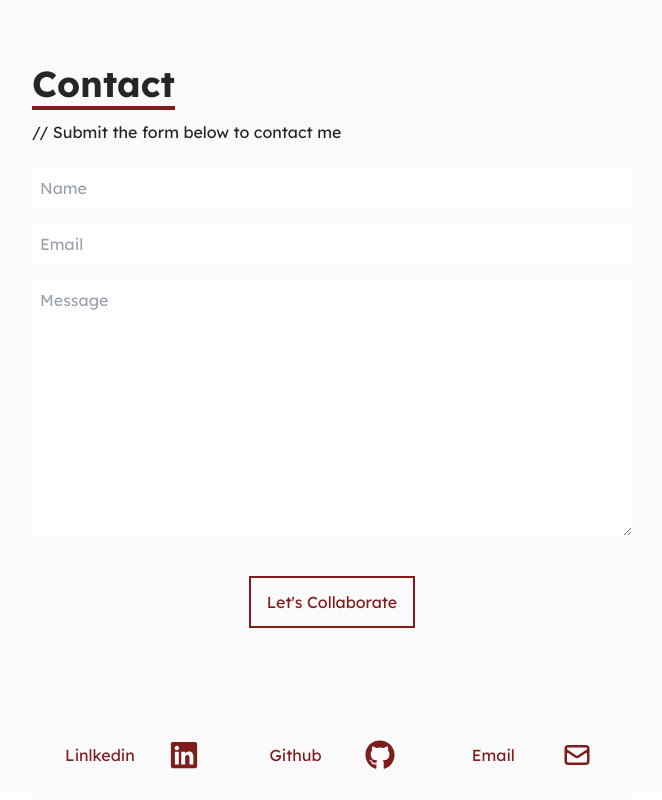
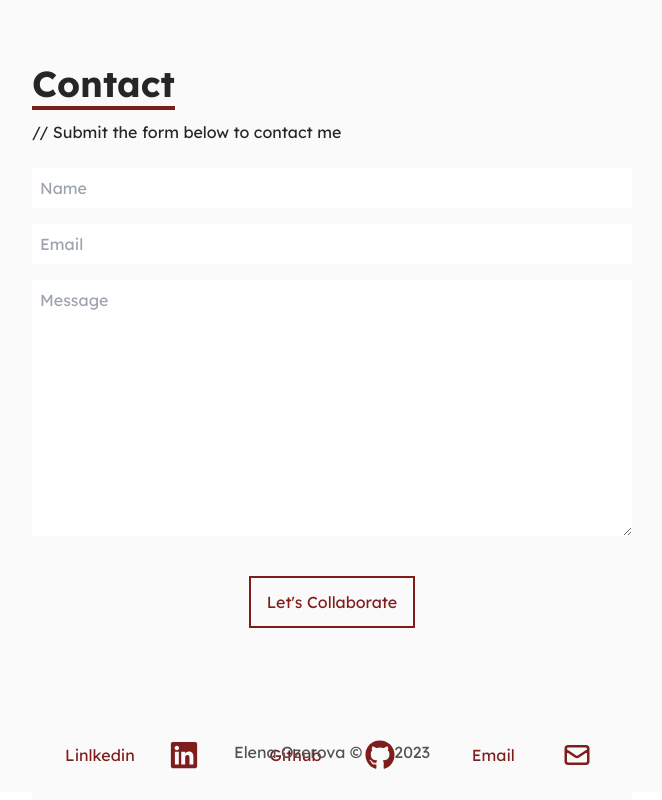
Before and after one commit to elen-oz/portfolio-app, a React (Vite) app: page / in a window 1280 px wide. Shown: the part 3128-3928 px from the top of the page, without its empty margins (308-970 px from the left). Built offline with nearby package versions, Linux system fonts and the light colour scheme.

Commit message:
add footer to app

```diff
--- a/src/App.jsx
+++ b/src/App.jsx
@@ -1,9 +1,10 @@
+import NavBar from './components/NavBar';
+import Home from './components/Home';
 import About from './components/About';
-import Contact from './components/Contact';
-import Home from './components/Home';
-import NavBar from './components/NavBar';
 import Skills from './components/Skills';
 import Work from './components/Work';
+import Contact from './components/Contact';
+import Footer from './components/Footer';
 
 function App() {
   return (
@@ -14,6 +15,7 @@ function App() {
       <Skills />
       <Work />
       <Contact />
+      <Footer />
     </div>
   );
 }
--- a/src/components/Home.jsx
+++ b/src/components/Home.jsx
@@ -38,6 +38,5 @@ export default Home;
   text-neutral-800
   text-neutral-600
 
-  #CCb91c1c -- red-700
    */
 }
```
